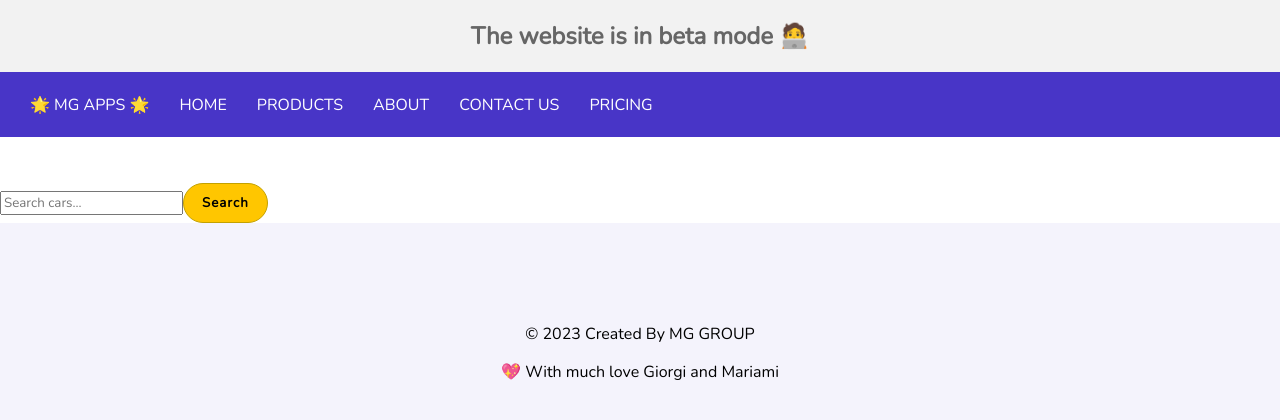
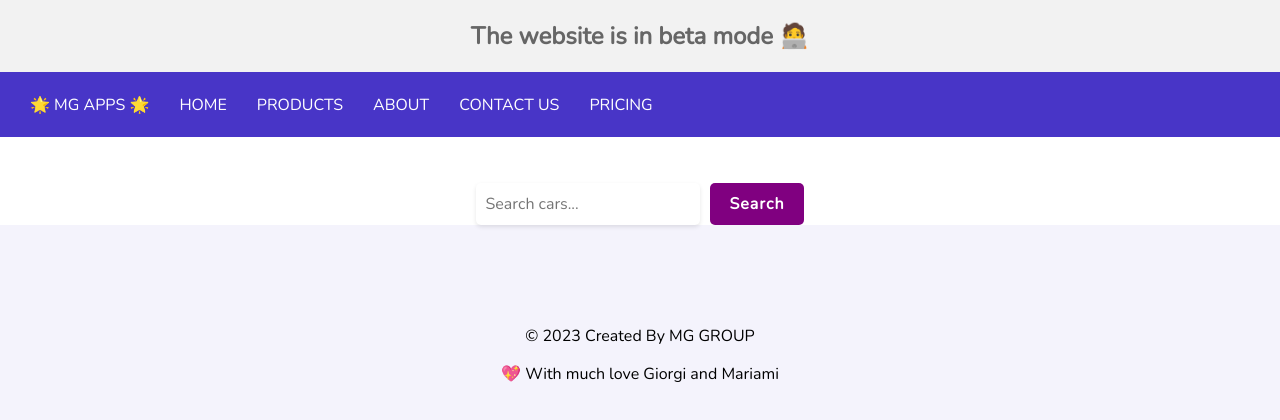
Before and after one commit to giorgi63/TeamColaboration, a React (Create React App) app in the folder store-app/: page /CarsApp in a window 1280 px wide. Shown: the top 420 px of the page. Built offline with nearby package versions, Linux system fonts and the light colour scheme; a web font is replaced by a local one.

Commit message:
My Final Update

```diff
--- a/store-app/src/Home.js
+++ b/store-app/src/Home.js
@@ -33,7 +33,7 @@ const items = [
     image:
       "https://cdn.dribbble.com/users/1224589/screenshots/16105004/media/3260d802d993ac3891c6428d13863a62.jpg?compress=1&resize=400x300&vertical=center",
     route: "/item4",
-    title: "Item 3",
+    title: "Coming soon...",
   },
 ];
 
--- a/store-app/src/NavBar.css
+++ b/store-app/src/NavBar.css
@@ -795,3 +795,72 @@ section {
   .banner-box p {
 	font-size: 1.2rem;
   }
+  .search-bar {
+	display: flex;
+	flex-direction: column;
+	align-items: center;
+	margin-bottom: 20px;
+  }
+
+  .search-bar h3 {
+	color: white;
+	font-size: 1.5rem;
+	margin-bottom: 20px;
+  }
+
+  .inputBox {
+	display: flex;
+	align-items: center;
+	justify-content: center;
+  }
+
+  .inputBox input {
+	padding: 10px;
+	font-size: 16px;
+	border: none;
+	border-radius: 5px;
+	box-shadow: 0 2px 4px rgba(0, 0, 0, 0.1);
+  }
+
+  .inputBox button {
+	padding: 10px 20px;
+	background-color: purple;
+	color: white;
+	font-size: 16px;
+	border: none;
+	border-radius: 5px;
+	cursor: pointer;
+	margin-left: 10px;
+  }
+
+  .inputBox button:hover {
+	background-color: #800080;
+  }
+  .image-list {
+	display: grid;
+	grid-template-columns: repeat(auto-fill, minmax(300px, 1fr));
+	grid-gap: 20px;
+	margin-top: 20px;
+  }
+
+  @media screen and (max-width: 600px) {
+	.image-list {
+	  grid-template-columns: repeat(auto-fill, minmax(100%, 1fr));
+	}
+  }
+  .image-show {
+	border-radius: 10px;
+	overflow: hidden;
+	box-shadow: 0 2px 4px rgba(0, 0, 0, 0.1);
+  }
+
+  .image-show img {
+	width: 100%;
+	height: auto;
+	object-fit: cover;
+	transition: transform 0.3s ease-in-out;
+  }
+
+  .image-show:hover img {
+	transform: scale(1.05);
+  }
--- a/store-app/src/NavBar.js
+++ b/store-app/src/NavBar.js
@@ -1,5 +1,5 @@
 import React from 'react';
-import { BrowserRouter as Router, Routes, Route, Link } from 'react-router-dom';
+import { BrowserRouter, Routes, Route, Link } from 'react-router-dom';
 import Home from './Home';
 import Products from './Products';
 import About from './About';
@@ -10,7 +10,7 @@ import AnimalShow from './AnimalShow';
 import CarsApp from './CarsApp';
 
 const Navbar = () => (
-  <Router>
+  <BrowserRouter>
     <nav className="navbar">
       <div className="navbar-inner">
         <div className="navbar-logo"></div>
@@ -48,7 +48,7 @@ const Navbar = () => (
       <Route path="/AnimalShow" element={<AnimalShow />} />
       <Route path="/CarsApp" element={<CarsApp />} />
     </Routes>
-  </Router>
+  </BrowserRouter>
 );
 
 export default Navbar;
```
